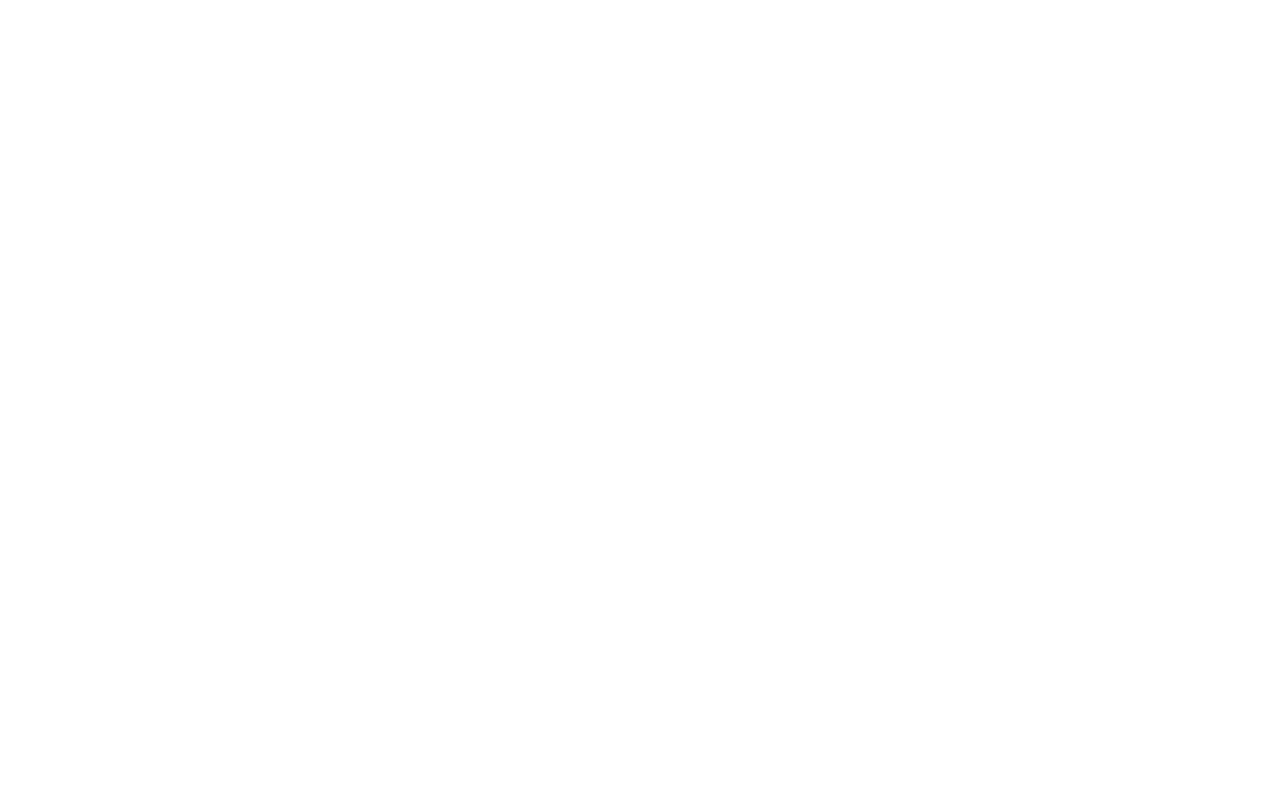
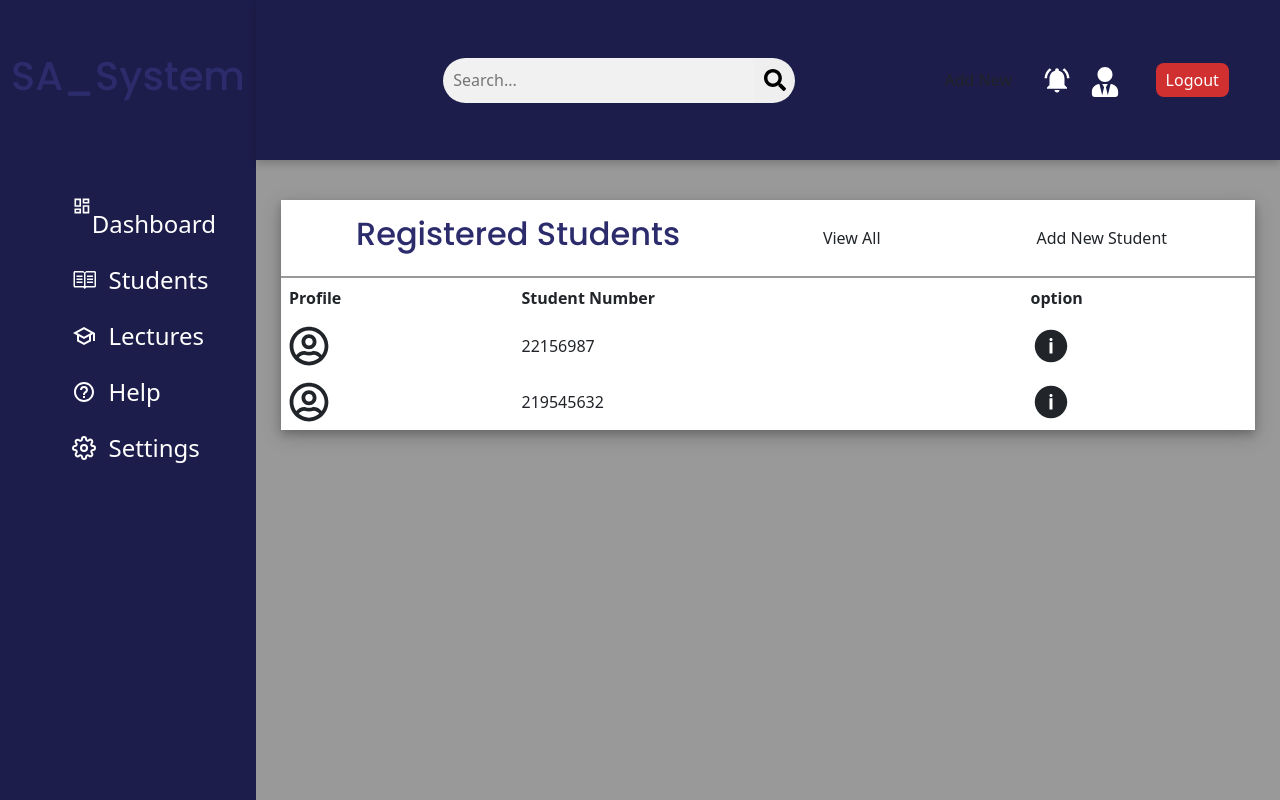
Before and after one commit to SPMazibuko/sa-admin, a React (Create React App) app: page /students in a window 1280 px wide. Before the commit this address had no page. Built offline with nearby package versions, Linux system fonts and the light colour scheme.

Commit message:
View Student UI

```diff
--- a/src/App.js
+++ b/src/App.js
@@ -6,12 +6,14 @@
   Routes,
   Route
 } from "react-router-dom";
+import { Students } from './components/students/Students';
 function App() {
   return (
     <Router>
       <Routes>
           <Route path="/" element={<Login />} />
           <Route path="/dashboard" element={<Dashboard />}/>
+          <Route path="/students" element={<Students />}/>
         </Routes>
   </Router>
   );
--- a/src/components/dashboard/Dahboard.js
+++ b/src/components/dashboard/Dahboard.js
@@ -5,8 +5,7 @@
 import { Header } from '../header/Header';
 import {GoBook} from 'react-icons/go';
 import {MdOutlineSchool} from 'react-icons/md';
-import {FaRegUserCircle} from 'react-icons/fa';
-import {IoIosInformationCircle} from 'react-icons/io';
+
 
 const Dashboard = () => {
 return(
@@ -35,29 +34,6 @@
                     </div>
                  </div>
              </div>
-             <div className="new-students">
-                    <div className="title">
-                        <h2>New Students</h2>
-                        <a href="#" class="btn">View All</a>
-                    </div>
-                    <table>
-                        <tr>
-                            <th>Profile</th>
-                            <th>Name</th>
-                            <th>option</th>
-                        </tr>
-                        <tr>
-                            <td><FaRegUserCircle className='dashboard__user-icon'/></td>
-                            <td>John Steve Doe</td>
-                            <td><IoIosInformationCircle className='dashboard__user-icon'/></td>
-                        </tr>
-                        <tr>
-                            <td><FaRegUserCircle className='dashboard__user-icon'/></td>
-                            <td>John Steve Doe</td>
-                            <td><IoIosInformationCircle className='dashboard__user-icon'/></td>
-                        </tr>
-                    </table>
-                </div>
          </div>
      </div>
 
--- a/src/components/sidebar/Sidebar.js
+++ b/src/components/sidebar/Sidebar.js
@@ -5,9 +5,23 @@
 import {MdOutlineSchool} from 'react-icons/md';
 import {BiHelpCircle} from 'react-icons/bi';
 import {FiSettings} from 'react-icons/fi';
+import {Link,useNavigate } from 'react-router-dom'
+import { Students } from '../students/Students';
 
 export const Sidebar = () => {
     const [activeNav, setActiveNav]= useState('#');
+    const navigate = useNavigate();
+
+    const toDashboard=()=>{
+        setActiveNav('/dashboard');
+        navigate('/dashboard');
+    }
+
+    const toStudents=()=>{
+        setActiveNav('/students');
+        navigate('/students');
+    }
+
   return (
     <div className='side-menu'>
         <div className='sidebar__logo'>
@@ -15,13 +29,13 @@
         </div>
 
         <ul>
-            <li href onClick={() => setActiveNav('#')} className={activeNav === '#' ? 'active' : ''}>
-                <MdOutlineDashboard /> &nbsp; Dashboard
+            <li onClick={toDashboard} className={activeNav === '/dashboard' ? 'active' : ''}>
+              <MdOutlineDashboard /> &nbsp; Dashboard
             </li>
-            <li onClick={() => setActiveNav('#students')} className={activeNav === '#students' ? 'active' : ''}>
-                <GoBook /> &nbsp; Students
+            <li onClick={toStudents} className= {activeNav === '/students' ? 'active' : ''}>
+              <GoBook /> &nbsp; Students
             </li>
-            <li onClick={() => setActiveNav('#lectures')} className={activeNav === '#lectures' ? 'active' : ''}>
+            <li onClick={() => setActiveNav('/lectures')} className={activeNav === '/lectures' ? 'active' : ''}>
                 <MdOutlineSchool /> &nbsp; Lectures
             </li>
             <li onClick={() => setActiveNav('#help')} className={activeNav === '#help' ? 'active' : ''}>
--- /dev/null
+++ b/src/components/students/Students.js
@@ -0,0 +1,43 @@
+import React, {useState} from 'react';
+import './students.css';
+import { Sidebar } from '../sidebar/Sidebar';
+import { Header } from '../header/Header';
+import {FaRegUserCircle} from 'react-icons/fa';
+import {IoIosInformationCircle} from 'react-icons/io';
+
+export const Students = () => {
+    return(
+        <div>
+            <Sidebar />
+            <div className='dashboard__container'>
+                <Header />
+                <div className='students__container'>
+                <div className="new-students">
+                    <div className="title">
+                        <h2>Registered Students</h2>
+                        <a href="#" className= "btn">View All</a>
+                        <a href="#" className= "btn">Add New Student</a>
+                    </div>
+                    <table>
+                        <tr>
+                            <th>Profile</th>
+                            <th>Student Number</th>
+                            <th>option</th>
+                        </tr>
+                        <tr>
+                            <td><FaRegUserCircle className='dashboard__user-icon'/></td>
+                            <td>22156987</td>
+                            <td><IoIosInformationCircle className='dashboard__user-icon'/></td>
+                        </tr>
+                        <tr>
+                            <td><FaRegUserCircle className='dashboard__user-icon'/></td>
+                            <td>219545632</td>
+                            <td><IoIosInformationCircle className='dashboard__user-icon'/></td>
+                        </tr>
+                    </table>
+                </div>
+            </div>
+            </div>
+        </div>
+    );
+}
--- /dev/null
+++ b/src/components/students/students.css
@@ -0,0 +1,53 @@
+.students__container{
+    position: fixed;
+    margin-top: 20vh;
+    margin-left: 20vw;
+    min-height: 80vh;
+    min-width: 80vw;
+    background: #999;
+}
+.new-students {
+    flex: 2;
+    background: white;
+    min-height: 20vh;
+    margin: 0 25px;
+    box-shadow: 0 4px 8px 0 rgba(0, 0, 0, 0.2), 0 6px 20px 0 rgba(0, 0, 0, 0.19);
+    display: flex;
+    flex-direction: column;
+    margin-top: 5vh;
+}
+
+table {
+    padding: 10px;
+}
+
+th,td {
+text-align: left;
+padding: 8px;
+}
+
+
+table td:nth-child(1) img {
+    height: 40px;
+    width: 40px;
+}
+
+.icon-case{
+    height: 50px;
+    width: 50px;
+}
+.card-icon{
+    font-size: 50px;
+}
+
+.title {
+    display: flex;
+    align-items: center;
+    justify-content: space-around;
+    padding: 15px 10px;
+    border-bottom: 2px solid #999;
+}
+
+.dashboard__user-icon{
+    font-size: 40px;
+}
```
